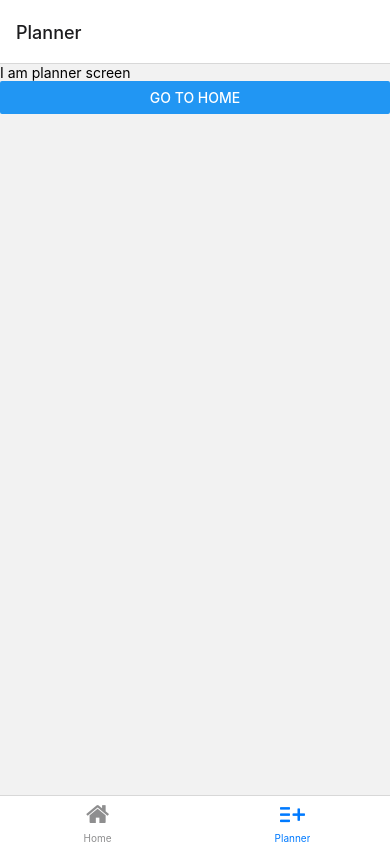
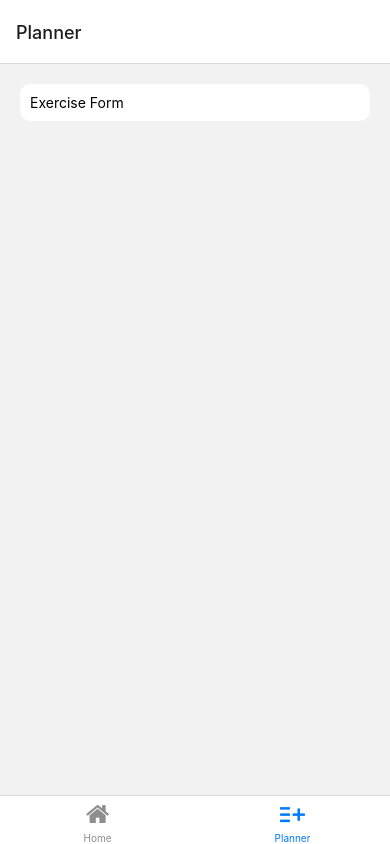
Before and after one commit to Jerga99/workout-app, a React Native app: screen /Planner in a window 390 px wide. Built offline with nearby package versions, Linux system fonts and the light colour scheme.

Commit message:
Workout form

```diff
--- /dev/null
+++ b/components/WorkoutForm.tsx
@@ -0,0 +1,21 @@
+
+import { View, Text, StyleSheet } from "react-native";
+
+export default function WorkoutForm() {
+
+  return (
+    <View style={styles.container}>
+      <Text>
+        Exercise Form
+      </Text>
+    </View>
+  )
+}
+
+const styles = StyleSheet.create({
+  container: {
+    backgroundColor: "#fff",
+    borderRadius: 10,
+    padding: 10
+  }
+})
--- a/screens/PlannerScreen.tsx
+++ b/screens/PlannerScreen.tsx
@@ -1,23 +1,20 @@
 
-import { useEffect } from "react";
-import { View, Text, Button } from "react-native";
+import { View, StyleSheet } from "react-native";
 import { NativeStackHeaderProps } from "@react-navigation/native-stack";
+import WorkoutForm from "../components/WorkoutForm";
 
 export default function PlannerScreen({navigation}: NativeStackHeaderProps) {
 
-  useEffect(() => {
-    console.log("Rending Planner Screen");
-
-    return () => console.log("Unmounting Planner Screen")
-  }, [])
-
   return (
-    <View>
-      <Text>I am planner screen</Text>
-      <Button
-        title="Go to Home"
-        onPress={() => navigation.navigate("Home")}
-      />
+    <View style={styles.container}>
+      <WorkoutForm />
     </View>
   )
 }
+
+const styles = StyleSheet.create({
+  container: {
+    flex: 1,
+    padding: 20
+  }
+})
```
